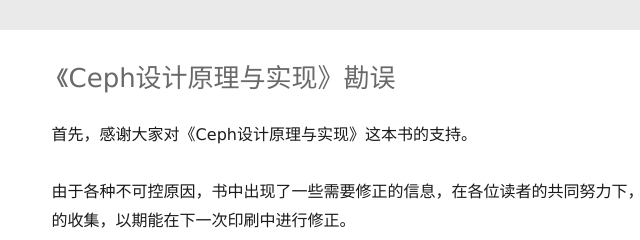
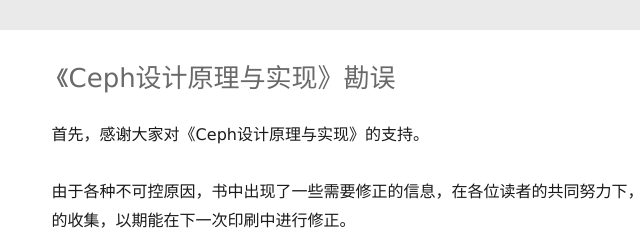
Before and after one commit to scienceluo/scienceluo.github.io, a plain HTML site: page 2017/11/09/ceph-principle-and-implementation/index.html in a window 1280 px wide. Shown: the top 240 px of the page, 350-990 px from the left. Drawn offline with Linux system fonts and the light colour scheme; no server answers.

Commit message:
Site updated: 2017-11-17 10:13:41

```diff
--- a/2017/11/09/ceph-principle-and-implementation/index.html
+++ b/2017/11/09/ceph-principle-and-implementation/index.html
@@ -8,17 +8,17 @@
   <link rel="dns-prefetch" href="http://scienceluo.github.io">
   <title>《Ceph设计原理与实现》勘误 | Ceph设计原理与实现</title>
   <meta name="viewport" content="width=device-width, initial-scale=1, maximum-scale=1">
-  <meta name="description" content="首先，感谢大家对《Ceph设计原理与实现》这本书的支持。 由于各种不可控原因，书中出现了一些需要修正的信息，在各位读者的共同努力下，我们在不断进行此类信息的收集，以期能在下一次印刷中进行修正。 如果您在阅读本书的过程中，有一些疑问或者发现了一些错误的信息，欢迎添加微信scienceluo，加入作者在线答疑群进行反馈和交流。 目前收集和发现的勘误信息如下： Page 8: type:rook 应该为">
+  <meta name="description" content="首先，感谢大家对《Ceph设计原理与实现》的支持。 由于各种不可控原因，书中出现了一些需要修正的信息，在各位读者的共同努力下，我们在不断进行此类信息的收集，以期能在下一次印刷中进行修正。 如果您在阅读本书的过程中，有一些疑问或者发现了一些错误的信息，欢迎添加微信scienceluo，加入作者在线答疑群进行反馈和交流。 目前收集和发现的勘误信息如下： Page 8: type:rook 应该为 ty">
 <meta property="og:type" content="article">
 <meta property="og:title" content="《Ceph设计原理与实现》勘误">
 <meta property="og:url" content="http://scienceluo.github.io/2017/11/09/ceph-principle-and-implementation/index.html">
 <meta property="og:site_name" content="Ceph设计原理与实现">
-<meta property="og:description" content="首先，感谢大家对《Ceph设计原理与实现》这本书的支持。 由于各种不可控原因，书中出现了一些需要修正的信息，在各位读者的共同努力下，我们在不断进行此类信息的收集，以期能在下一次印刷中进行修正。 如果您在阅读本书的过程中，有一些疑问或者发现了一些错误的信息，欢迎添加微信scienceluo，加入作者在线答疑群进行反馈和交流。 目前收集和发现的勘误信息如下： Page 8: type:rook 应该为">
+<meta property="og:description" content="首先，感谢大家对《Ceph设计原理与实现》的支持。 由于各种不可控原因，书中出现了一些需要修正的信息，在各位读者的共同努力下，我们在不断进行此类信息的收集，以期能在下一次印刷中进行修正。 如果您在阅读本书的过程中，有一些疑问或者发现了一些错误的信息，欢迎添加微信scienceluo，加入作者在线答疑群进行反馈和交流。 目前收集和发现的勘误信息如下： Page 8: type:rook 应该为 ty">
 <meta property="og:locale" content="zh-Hans">
-<meta property="og:updated_time" content="2017-11-10T07:14:07.466Z">
+<meta property="og:updated_time" content="2017-11-17T02:13:34.165Z">
 <meta name="twitter:card" content="summary">
 <meta name="twitter:title" content="《Ceph设计原理与实现》勘误">
-<meta name="twitter:description" content="首先，感谢大家对《Ceph设计原理与实现》这本书的支持。 由于各种不可控原因，书中出现了一些需要修正的信息，在各位读者的共同努力下，我们在不断进行此类信息的收集，以期能在下一次印刷中进行修正。 如果您在阅读本书的过程中，有一些疑问或者发现了一些错误的信息，欢迎添加微信scienceluo，加入作者在线答疑群进行反馈和交流。 目前收集和发现的勘误信息如下： Page 8: type:rook 应该为">
+<meta name="twitter:description" content="首先，感谢大家对《Ceph设计原理与实现》的支持。 由于各种不可控原因，书中出现了一些需要修正的信息，在各位读者的共同努力下，我们在不断进行此类信息的收集，以期能在下一次印刷中进行修正。 如果您在阅读本书的过程中，有一些疑问或者发现了一些错误的信息，欢迎添加微信scienceluo，加入作者在线答疑群进行反馈和交流。 目前收集和发现的勘误信息如下： Page 8: type:rook 应该为 ty">
 
     <link rel="alternative" href="/atom.xml" title="Ceph设计原理与实现" type="application/atom+xml">
 
@@ -150,7 +150,7 @@
 
     <div class="article-entry" itemprop="articleBody">
 
-        <p>首先，感谢大家对《Ceph设计原理与实现》这本书的支持。</p>
+        <p>首先，感谢大家对《Ceph设计原理与实现》的支持。</p>
 <p>由于各种不可控原因，书中出现了一些需要修正的信息，在各位读者的共同努力下，我们在不断进行此类信息的收集，以期能在下一次印刷中进行修正。</p>
 <p>如果您在阅读本书的过程中，有一些疑问或者发现了一些错误的信息，欢迎添加微信scienceluo，加入作者在线答疑群进行反馈和交流。</p>
 <p>目前收集和发现的勘误信息如下：</p>
```
Also changed, not shown: index.html (+1 -1 lines).
